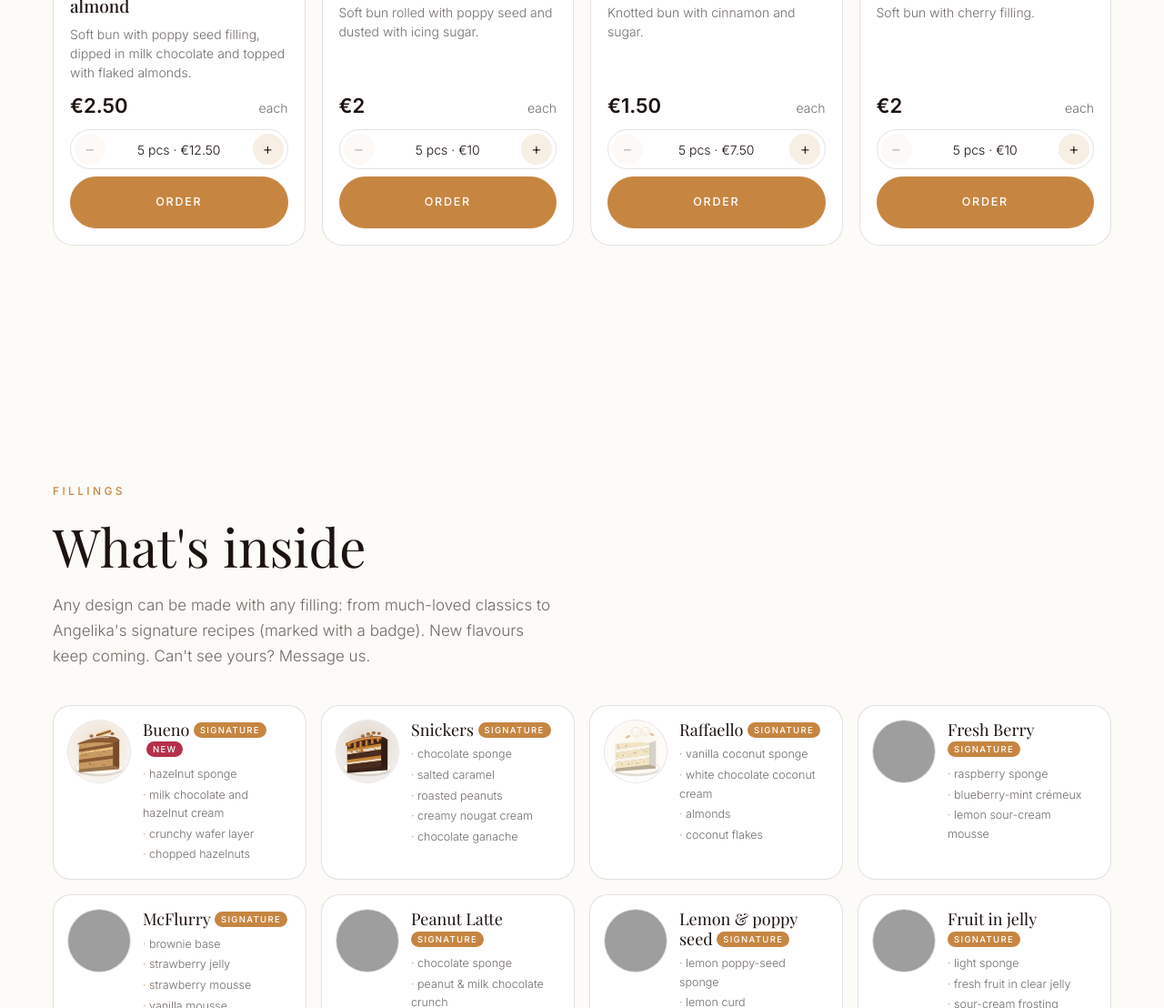
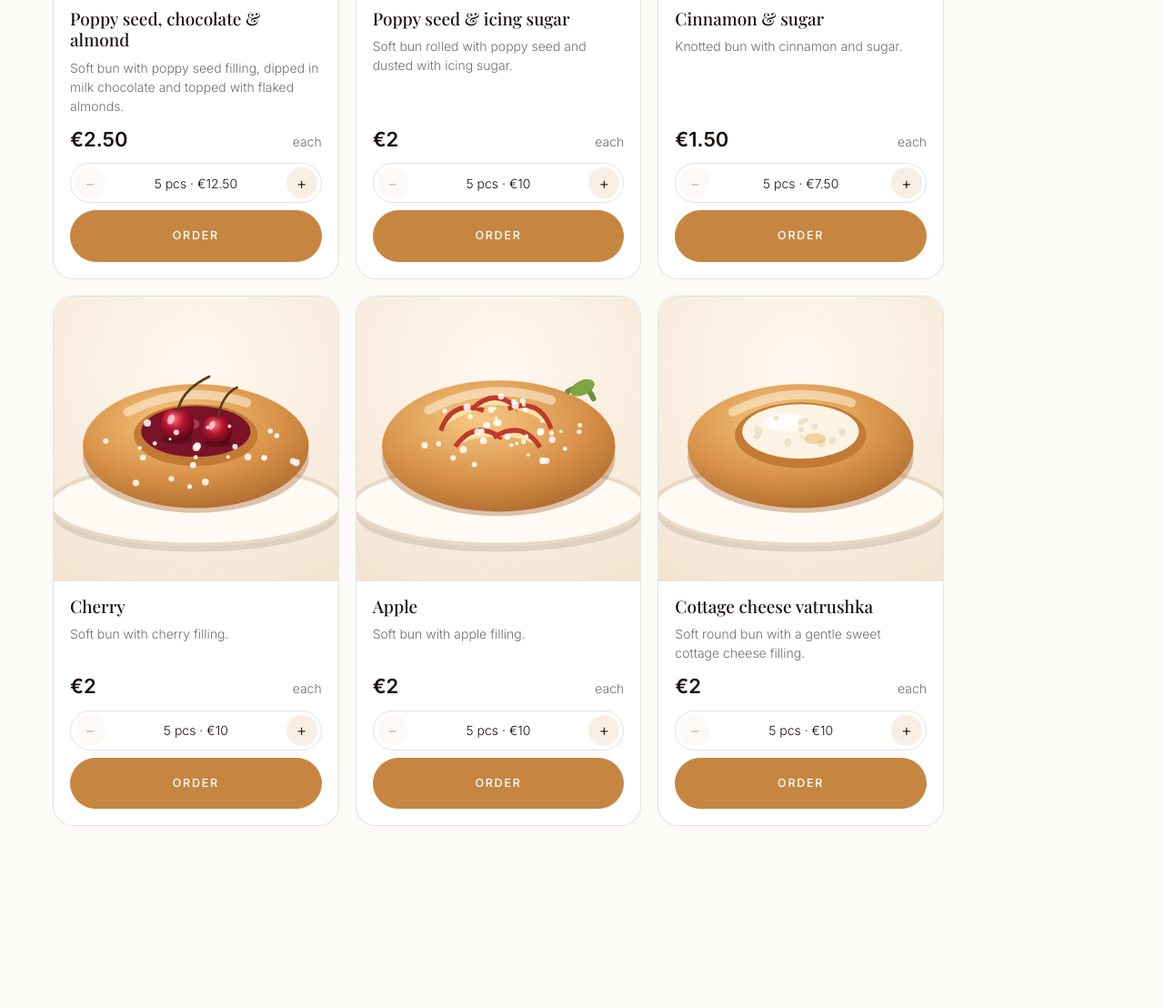
Before and after one commit to cryptocordon-dotcom/wow-anzhelika, a plain HTML site: page index.html in a window 1280 px wide. Shown: the part 7872-8980 px from the top of the page at 91% size. Drawn offline with nearby package versions, Linux system fonts and the light colour scheme; grey boxes are pictures that could not be loaded; a web font is replaced by a local one.

Commit message:
Buns: apple bun and vatrushka (2 EUR), drawn images until photos

```diff
--- a/index.html
+++ b/index.html
@@ -435,12 +435,14 @@ body.lock{overflow:hidden}
 .buns{margin-top:72px;scroll-margin-top:90px}
 .buns-head h3{font-family:"Playfair Display",serif;font-weight:500;font-size:clamp(28px,3.4vw,40px);margin:6px 0 8px}
 .buns-head .lead{margin-bottom:26px}
-.buns-grid{display:grid;grid-template-columns:repeat(4,1fr);gap:18px}
+.buns-grid{display:grid;grid-template-columns:repeat(3,1fr);gap:18px;max-width:980px}
 .bun{background:var(--card);border:1px solid var(--line);border-radius:22px;overflow:hidden;display:flex;flex-direction:column}
 .bun .ph{aspect-ratio:1/1;background:var(--plate);overflow:hidden;position:relative}
 .bun .ph img{width:100%;height:100%;object-fit:cover;display:block;transition:transform .6s var(--ease)}
 .bun:hover .ph img{transform:scale(1.04)}
 .bun .ph.none{display:flex;flex-direction:column;gap:6px;align-items:center;justify-content:center;background:linear-gradient(160deg,#f3d9d3,#e7b3ab);color:#8e2a35;font-family:"Playfair Display",serif;font-style:italic;font-size:20px;text-align:center;padding:20px}
+.bun .ph.art svg{width:100%;height:100%;display:block;transition:transform .6s var(--ease)}
+.bun:hover .ph.art svg{transform:scale(1.04)}
 [data-theme="night"] .bun .ph.none{background:linear-gradient(160deg,#2b1d1d,#3d2224);color:#e9a3ab}
 .bun .bd{padding:16px 18px 18px;display:flex;flex-direction:column;gap:8px;flex:1}
 .bun h4{font-family:"Playfair Display",serif;font-weight:500;font-size:19px;margin:0;line-height:1.25}
@@ -2370,6 +2372,37 @@ const I18N_BUNS = {
   bun_cherry:"З вишнею",bun_cherry_d:"Здобна булочка з вишневою начинкою."}
 };
 Object.keys(I18N_BUNS).forEach(l=>Object.assign(I18N[l],I18N_BUNS[l]));
+const I18N_BUNS2 = {
+ ru:{bun_apple:"С яблоком",bun_apple_d:"Сдобная булочка с яблочной начинкой.",bun_vatrushka:"Ватрушка с творогом",bun_vatrushka_d:"Сдобная ватрушка с нежной творожной начинкой."},
+ en:{bun_apple:"Apple",bun_apple_d:"Soft bun with apple filling.",bun_vatrushka:"Cottage cheese vatrushka",bun_vatrushka_d:"Soft round bun with a gentle sweet cottage cheese filling."},
+ bg:{bun_apple:"С ябълка",bun_apple_d:"Мека кифличка с ябълков пълнеж.",bun_vatrushka:"Ватрушка с извара",bun_vatrushka_d:"Мека ватрушка с нежна плънка от извара."},
+ ch:{bun_apple:"Apfel",bun_apple_d:"Weiches Brötchen mit Apfelfüllung.",bun_vatrushka:"Watruschka mit Quark",bun_vatrushka_d:"Weiches rundes Hefegebäck mit zarter Quarkfüllung."},
+ it:{bun_apple:"Mela",bun_apple_d:"Panino morbido ripieno di mele.",bun_vatrushka:"Vatrushka al formaggio fresco",bun_vatrushka_d:"Panino tondo e morbido con delicato ripieno dolce di formaggio fresco."},
+ ua:{bun_apple:"З яблуком",bun_apple_d:"Здобна булочка з яблучною начинкою.",bun_vatrushka:"Ватрушка з сиром",bun_vatrushka_d:"Здобна ватрушка з ніжною сирною начинкою."}
+};
+Object.keys(I18N_BUNS2).forEach(l=>Object.assign(I18N[l],I18N_BUNS2[l]));
+/* рисунок булочки, пока нет фото (viewBox 200×200) */
+function bunArt(kind){
+  const p="bn"+kind; ARTN=0; const rn=mkRng(kind.length*13);
+  let s=`<defs><radialGradient id="${p}d" cx=".42" cy=".3" r=".8"><stop offset="0" stop-color="#f6c983"/><stop offset=".55" stop-color="#d9934a"/><stop offset="1" stop-color="#a8642a"/></radialGradient>
+    <radialGradient id="${p}bg" cx=".5" cy=".35" r=".8"><stop offset="0" stop-color="#fff8ef"/><stop offset="1" stop-color="#f1e1cc"/></radialGradient></defs>
+    <rect width="200" height="200" fill="url(#${p}bg)"/><ellipse cx="100" cy="150" rx="78" ry="20" fill="#000" opacity=".1"/><ellipse cx="100" cy="144" rx="80" ry="22" fill="#fffaf3" stroke="#e8d9c4" stroke-width="2"/>`;
+  const bun=(cx,cy,rx,ry)=>`<ellipse cx="${cx}" cy="${cy+6}" rx="${rx}" ry="${ry*.9}" fill="#9b5a24" opacity=".35"/><ellipse cx="${cx}" cy="${cy}" rx="${rx}" ry="${ry}" fill="url(#${p}d)"/><path d="M${cx-rx*.6} ${cy-ry*.55}Q${cx-rx*.1} ${cy-ry*1.02} ${cx+rx*.45} ${cy-ry*.7}" stroke="#fff3dc" stroke-opacity=".55" stroke-width="5" fill="none" stroke-linecap="round"/>`;
+  const sugar=(n,cx,cy,rx,ry)=>{ let o=""; for(let k=0;k<n;k++){ const a=rn()*6.28, r=Math.sqrt(rn()); o+=`<circle cx="${f1(cx+Math.cos(a)*rx*r)}" cy="${f1(cy+Math.sin(a)*ry*r)}" r="${f1(.8+rn()*1.2)}" fill="#fff" opacity=".85"/>`; } return o; };
+  if(kind==="vatrushka"){
+    s+=bun(100,112,62,34)+`<ellipse cx="100" cy="106" rx="36" ry="18" fill="#c27a35"/><ellipse cx="100" cy="104" rx="32" ry="15" fill="#fbf4e4"/><ellipse cx="92" cy="99" rx="12" ry="5" fill="#fff" opacity=".8"/>`;
+    for(let k=0;k<14;k++) s+=`<circle cx="${f1(76+rn()*48)}" cy="${f1(96+rn()*16)}" r="${f1(1+rn()*1.2)}" fill="#efe2c6"/>`;
+    s+=`<ellipse cx="108" cy="108" rx="6" ry="3" fill="#e9b15a" opacity=".5"/>`;
+  } else if(kind==="apple"){
+    s+=bun(100,112,64,36);
+    [[80,98,-25],[98,92,0],[117,97,25],[89,110,-10],[110,110,12]].forEach(([x,y,r])=>{ s+=`<g transform="rotate(${r} ${x} ${y})"><path d="M${x-13} ${y}Q${x} ${y-13} ${x+13} ${y}Q${x} ${y-5} ${x-13} ${y}Z" fill="#f7e3a6"/><path d="M${x-13} ${y}Q${x} ${y-13} ${x+13} ${y}" stroke="#c0392b" stroke-width="2.6" fill="none"/></g>`; });
+    s+=sugar(40,100,104,46,20)+`<path d="M138 82q10 -6 14 4" stroke="#6a8f3a" stroke-width="3" fill="none" stroke-linecap="round"/><ellipse cx="146" cy="80" rx="7" ry="4" fill="#7da544" transform="rotate(-25 146 80)"/>`;
+  } else { /* cherry */
+    s+=bun(100,112,62,34)+`<ellipse cx="100" cy="106" rx="34" ry="17" fill="#c27a35"/><ellipse cx="100" cy="104" rx="30" ry="14" fill="#7a1328"/><ellipse cx="92" cy="100" rx="10" ry="4" fill="#d2546b" opacity=".6"/>`;
+    s+=`<g>${artDefs(p)}${cherry(p,90,100,9,2)}${cherry(p,112,103,8,-3)}</g>`+sugar(26,100,118,56,22);
+  }
+  return `<svg viewBox="22 30 156 156" aria-hidden="true">${s}</svg>`;
+}
 /* цвета покрытия (расширенная палитра) */
 const I18N_COL = {
  ru:{col_white:"Белый",col_ivory:"Слоновая кость",col_lemon:"Лимонный",col_peach:"Персиковый",col_blush:"Пудровая роза",col_pink:"Розовый",col_coral:"Коралловый",col_ruby:"Рубиновый",col_berry:"Ягодный",col_lilac:"Лавандовый",col_purple:"Фиолетовый",col_sky:"Небесно-голубой",col_navy:"Тёмно-синий",col_mint:"Мятный",col_sage:"Шалфей",col_emerald:"Изумрудный",col_caramel:"Карамельный",col_choc:"Горький шоколад",col_noir:"Чёрный графит",color_more:"Нужен другой оттенок? Напишите его в пожеланиях — у Анжелики много красок."},
@@ -2615,7 +2648,9 @@ const BUNS = [
   {id:"bun_poppy_choc", price:2.5, photo:"img/bake/mak-shokolad.jpg"},
   {id:"bun_poppy_sugar", price:2,  photo:"img/bake/mak-pudra.jpg"},
   {id:"bun_cinnamon",   price:1.5, photo:"img/bake/koritsa.jpg"},
-  {id:"bun_cherry",     price:2,   photo:""}
+  {id:"bun_cherry",     price:2,   photo:"", art:"cherry"},
+  {id:"bun_apple",      price:2,   photo:"", art:"apple"},
+  {id:"bun_vatrushka",  price:2,   photo:"", art:"vatrushka"}
 ];
 const bunQty = {};
 const bunPrice = (eur,l=lang)=> l==="ch" ? "CHF "+(eur*CONFIG.chfRate).toFixed(2) : (l==="en" ? "€"+String(eur).replace(/\.(\d)$/,".$10") : String(eur).replace(".",",")+" €");
@@ -2625,7 +2660,7 @@ function renderBake(){
   const g=$("#bunsGrid"); if(!g) return;
   g.innerHTML=BUNS.map(b=>{ const n=bunQty[b.id]||BUN_MIN;
     return `<article class="bun" data-bun="${b.id}">
-      ${b.photo?`<div class="ph"><img src="${b.photo}" alt="${esc(t(b.id))}" loading="lazy"></div>`:`<div class="ph none">${esc(t(b.id))}<small style="font-size:13px;opacity:.7;font-style:normal;font-family:Inter,sans-serif">${t("buns_nophoto")}</small></div>`}
+      ${b.photo?`<div class="ph"><img src="${b.photo}" alt="${esc(t(b.id))}" loading="lazy"></div>`:b.art?`<div class="ph art">${bunArt(b.art)}</div>`:`<div class="ph none">${esc(t(b.id))}<small style="font-size:13px;opacity:.7;font-style:normal;font-family:Inter,sans-serif">${t("buns_nophoto")}</small></div>`}
       <div class="bd"><h4>${esc(t(b.id))}</h4><p>${esc(t(b.id+"_d"))}</p>
         <div class="pr"><b>${bunPrice(b.price)}</b><span>${t("buns_each")}</span></div>
         <div class="qty"><button type="button" data-d="-1" ${n<=BUN_MIN?"disabled":""} aria-label="−">−</button><span>${n} ${t("pcs")} · ${bunPrice(Math.round(b.price*n*100)/100)}</span><button type="button" data-d="1" aria-label="+">+</button></div>
```
